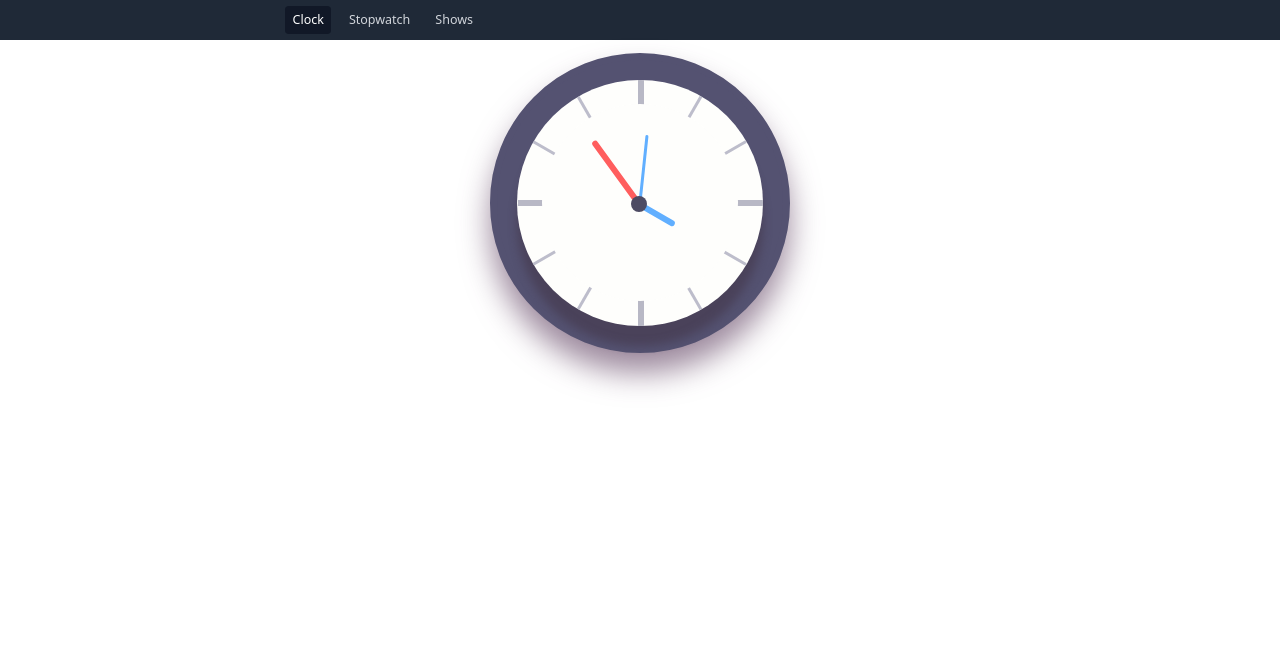
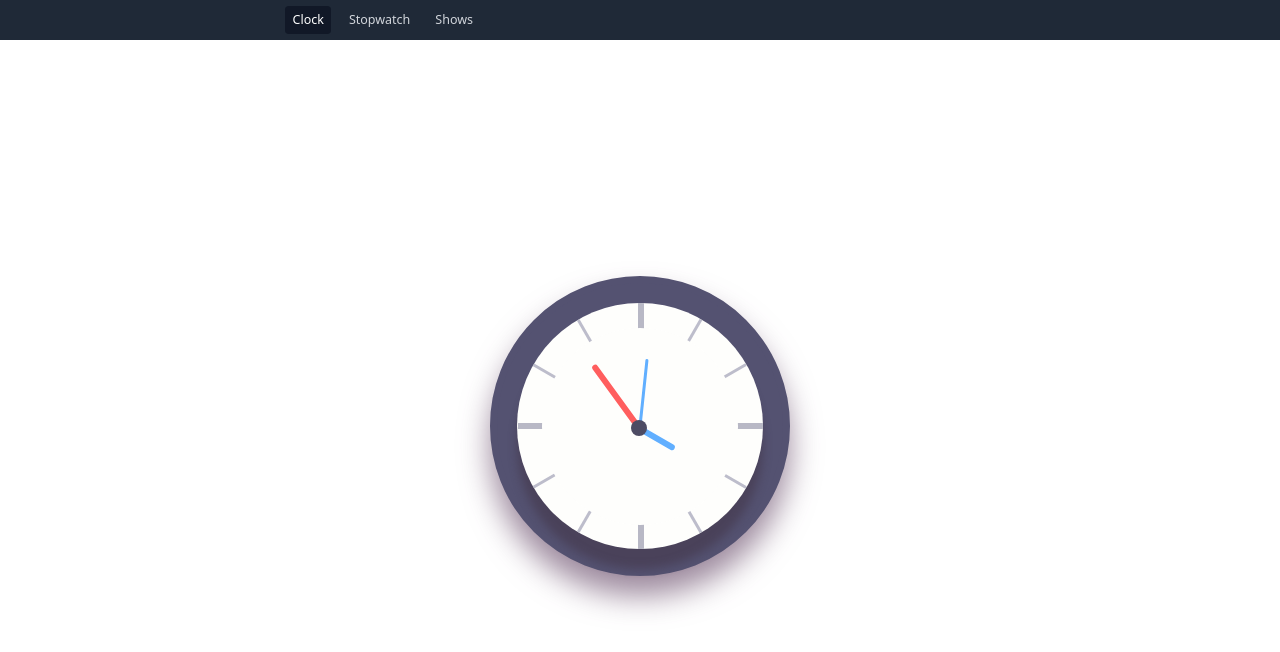
Before and after one commit to Joachimzeelmaekers/workshop-react, a React (Create React App) app: page / in a window 1280 px wide. Shown: the top 652 px of the page. Built offline with nearby package versions, Linux system fonts and the light colour scheme.

Commit message:
extract components

```diff
--- a/src/App.js
+++ b/src/App.js
@@ -1,7 +1,8 @@
+import {Route, Switch} from 'react-router-dom';
+
 import './styles/app.scss';
 import Clock from './components/Clock';
 import Stopwatch from './components/Stopwatch';
-import {Route, Switch} from 'react-router-dom';
 import ShowsOverview from './pages/showsOverview/ShowsOverview';
 import Nav from './components/Nav';
 
--- a/src/components/Clock.jsx
+++ b/src/components/Clock.jsx
@@ -29,6 +29,7 @@ const Clock = () => {
   };
 
   return (
+    <div className="page-container">
       <div data-testid="clock" className="clock mt-5">
         <div className="outer-clock-face">
           <div className="marking marking-one"></div>
@@ -42,6 +43,7 @@ const Clock = () => {
           </div>
         </div>
       </div>
+    </div>
   );
 };
 
--- /dev/null
+++ b/src/components/Lap.jsx
@@ -0,0 +1,24 @@
+import React from 'react';
+
+const LAP_STYLE = {
+  display: 'flex',
+  alignItems: 'center',
+  justifyContent: 'space-between',
+  width: '200px',
+  padding: '0.2em',
+};
+
+function Lap({lap}) {
+  if (!lap) {
+    return 'Lap is undefined.';
+  }
+
+  return (
+    <div style={LAP_STYLE}>
+      <p>Lap {lap.number}</p>
+      <p>{lap.value}</p>
+    </div>
+  );
+}
+
+export default Lap;
--- a/src/components/NavItem.jsx
+++ b/src/components/NavItem.jsx
@@ -1,5 +1,6 @@
 import React from 'react';
 import {Link, useLocation} from 'react-router-dom';
+
 const ACTIVE_LINK_CLASS =
   'px-3 py-2 rounded-md text-xl font-medium text-white bg-gray-900 focus:outline-none focus:text-white focus:bg-gray-700';
 const DEFAULT_LINK_CLASS =
@@ -7,12 +8,11 @@ const DEFAULT_LINK_CLASS =
 
 function NavItem({path, text}) {
   const location = useLocation();
+  const isActivePath = location.pathname === path;
 
   return (
     <Link
-      className={
-        location.pathname === path ? ACTIVE_LINK_CLASS : DEFAULT_LINK_CLASS
-      }
+      className={isActivePath ? ACTIVE_LINK_CLASS : DEFAULT_LINK_CLASS}
       to={path}
     >
       {text}
--- a/src/components/Stopwatch.jsx
+++ b/src/components/Stopwatch.jsx
@@ -1,16 +1,9 @@
 import React, {useState, useEffect, useRef, useMemo} from 'react';
 import {msToTime} from '../utils/numberHelpers';
+import Lap from './Lap';
 import Timer from './Timer';
 
 const INTERVAL = 10;
-
-const lapStyle = {
-  display: 'flex',
-  alignItems: 'center',
-  justifyContent: 'space-between',
-  width: '200px',
-  padding: '0.2em',
-};
 
 function Stopwatch() {
   const [timeStarted, setTimeStarted] = useState();
@@ -93,6 +86,7 @@ function Stopwatch() {
   };
 
   return (
+    <div className="page-container">
       <div
         data-testid="stopwatch"
         style={{display: 'flex', justifyContent: 'space-between', width: '50%'}}
@@ -141,13 +135,9 @@ function Stopwatch() {
         </div>
         <div data-testid="laps-container" style={{height: '200px'}}>
           {laps.map((lap) => {
-          return (
-            <div style={lapStyle} key={`lap-${lap.number}`}>
-              <p>Lap {lap.number}</p>
-              <p>{lap.value}</p>
+            return <Lap lap={lap} key={`lap-${lap.number}`} />;
+          })}
         </div>
-          );
-        })}
       </div>
     </div>
   );
--- a/src/index.js
+++ b/src/index.js
@@ -1,8 +1,9 @@
 import React from 'react';
 import ReactDOM from 'react-dom';
+import {BrowserRouter} from 'react-router-dom';
+
 import App from './App';
 import reportWebVitals from './reportWebVitals';
-import {BrowserRouter} from 'react-router-dom';
 
 ReactDOM.render(
   <React.StrictMode>
--- a/src/styles/app.scss
+++ b/src/styles/app.scss
@@ -1,7 +1,7 @@
 @import './clock.scss';
 
 #root {
-  height: 100%;
+  min-height: 100vh;
   width: 100%;
 }
 
@@ -34,3 +34,11 @@ body {
     object-fit: contain;
   }
 }
+
+.page-container {
+  height: 100%;
+  width: 100%;
+  display: flex;
+  align-items: center;
+  justify-content: center;
+}
```
Also changed, not shown: src/pages/showsOverview/exercise.md (deleted). Lines whose indentation alone changed are shown as unchanged.
